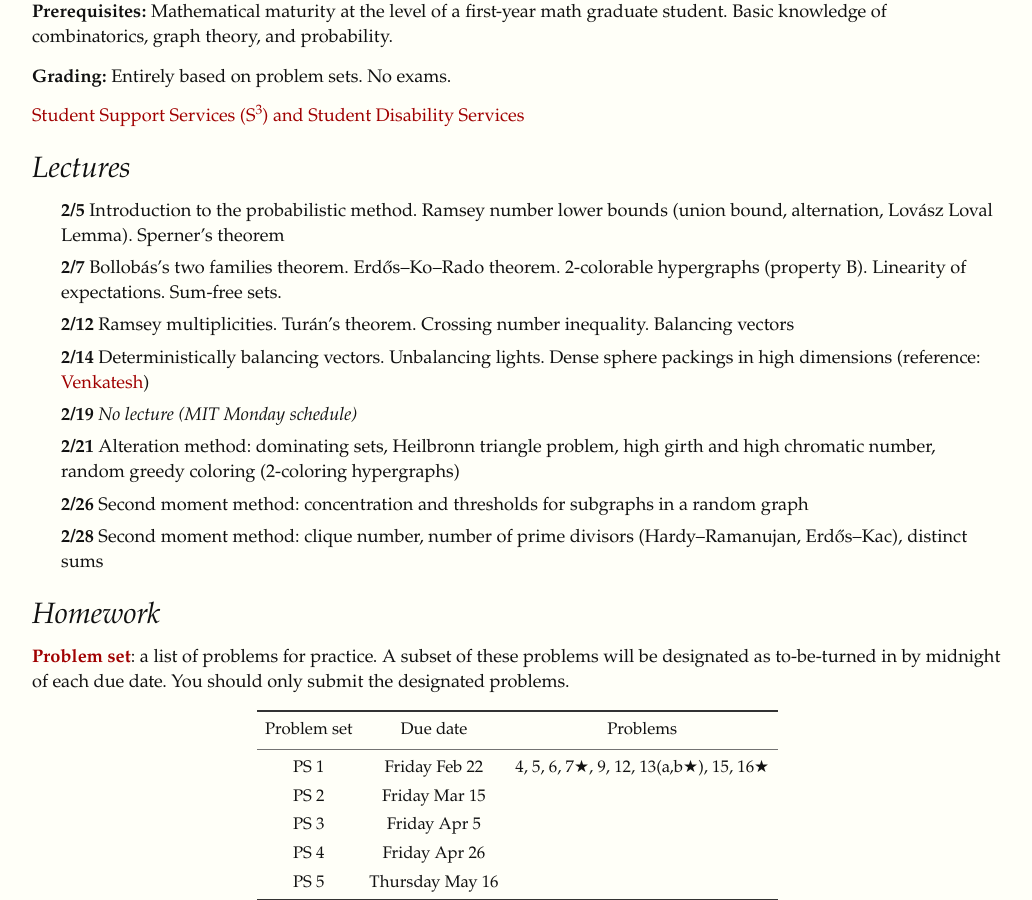
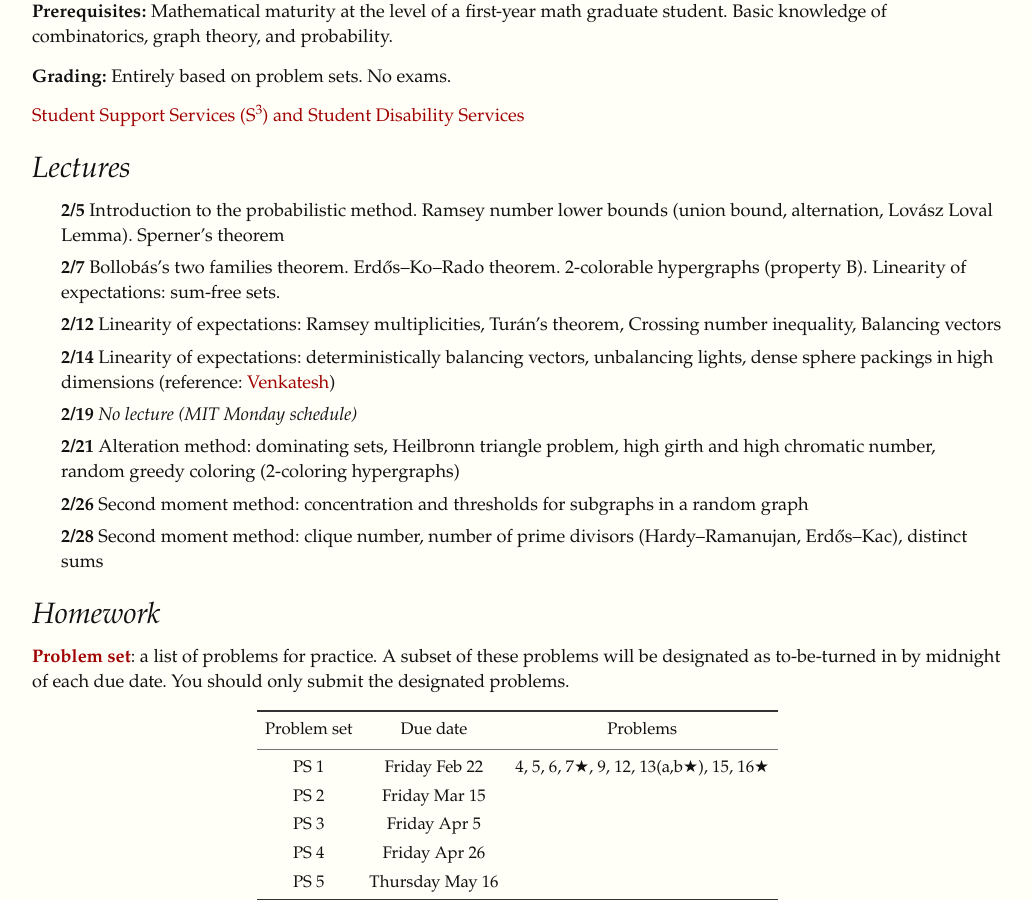
Before and after one commit to yufeizhao/yufeizhao.github.io, a Jekyll site: the page built from pm/index.md, in a window 1280 px wide and 900 px high, scrolled down 500 px. Shown: the whole window, without its empty margins (123-1155 px from the left). Built offline with Jekyll 4.4.1, drawn with Linux system fonts in a browser that asks for light colours; nearby versions of some CDN libraries; formulas are drawn with MathJax 3.

Commit message:
syllabus

```diff
--- a/pm/index.md
+++ b/pm/index.md
@@ -30,9 +30,9 @@ A graduate-level introduction to the probabilistic method, a fundamental and pow
 ## Lectures
 
 - **2/5** Introduction to the probabilistic method. Ramsey number lower bounds (union bound, alternation, Lovász Loval Lemma). Sperner's theorem
-- **2/7** Bollobás's two families theorem. Erdős–Ko–Rado theorem. 2-colorable hypergraphs (property B). Linearity of expectations. Sum-free sets.
-- **2/12** Ramsey multiplicities. Turán's theorem. Crossing number inequality. Balancing vectors
-- **2/14** Deterministically balancing vectors. Unbalancing lights. Dense sphere packings in high dimensions (reference: [Venkatesh](http://math.stanford.edu/~akshay/research/sp.pdf))
+- **2/7** Bollobás's two families theorem. Erdős–Ko–Rado theorem. 2-colorable hypergraphs (property B). Linearity of expectations: sum-free sets.
+- **2/12** Linearity of expectations: Ramsey multiplicities, Turán's theorem, Crossing number inequality, Balancing vectors
+- **2/14** Linearity of expectations: deterministically balancing vectors, unbalancing lights, dense sphere packings in high dimensions (reference: [Venkatesh](http://math.stanford.edu/~akshay/research/sp.pdf))
 - **2/19** _No lecture (MIT Monday schedule)_
 - **2/21** Alteration method: dominating sets, Heilbronn triangle problem, high girth and high chromatic number, random greedy coloring (2-coloring hypergraphs)
 - **2/26** Second moment method: concentration and thresholds for subgraphs in a random graph
```
